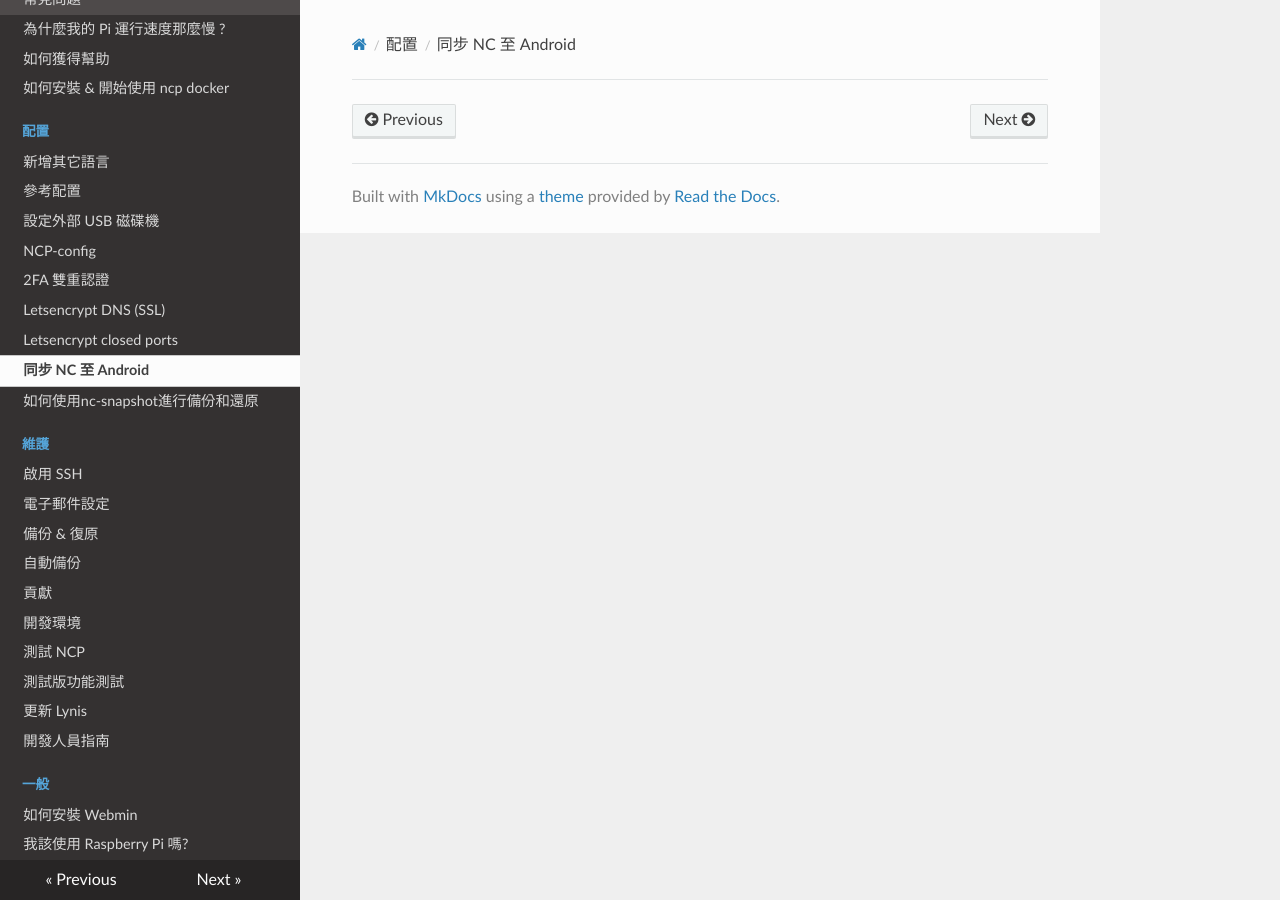
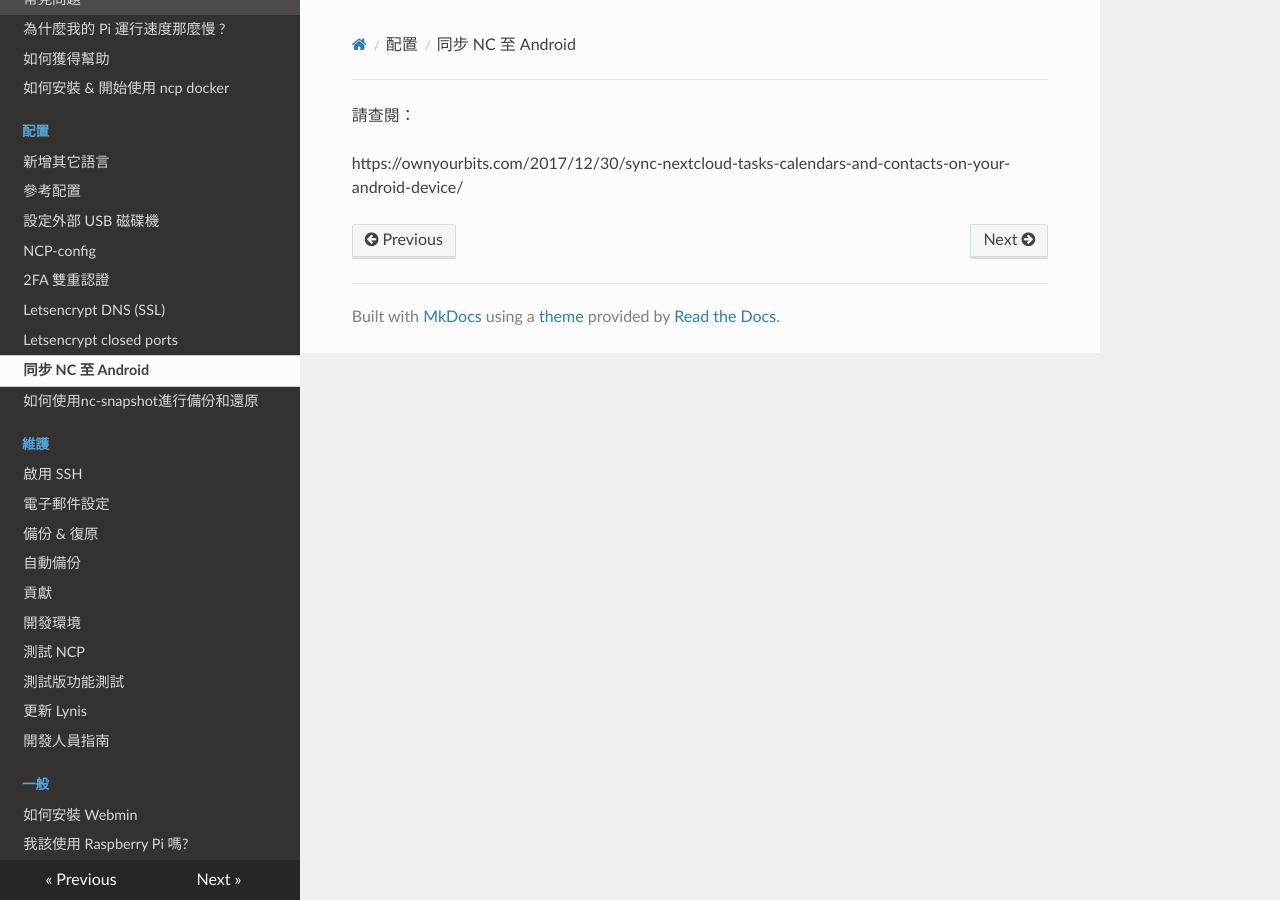
Before and after one commit to Pant/nextcloudpi-readthedocs, an MkDocs documentation site: the page built from docs/Configure/Sync-Nextcloud-tasks-calendars-and-contacts-on-your-Android-device.md, in a window 1280 px wide. Built offline with MkDocs 1.6.1, drawn with Linux system fonts in a browser that asks for light colours; nearby versions of some CDN libraries; old or Windows-style settings are respelled for this version of MkDocs.

Commit message:
Update Sync-Nextcloud-tasks-calendars-and-contacts-on-your-Android-device.md

```diff
--- a/docs/Configure/Sync-Nextcloud-tasks-calendars-and-contacts-on-your-Android-device.md
+++ b/docs/Configure/Sync-Nextcloud-tasks-calendars-and-contacts-on-your-Android-device.md
@@ -1 +1,3 @@
+請查閱：
+
 https://ownyourbits.com/2017/12/30/sync-nextcloud-tasks-calendars-and-contacts-on-your-android-device/
```
